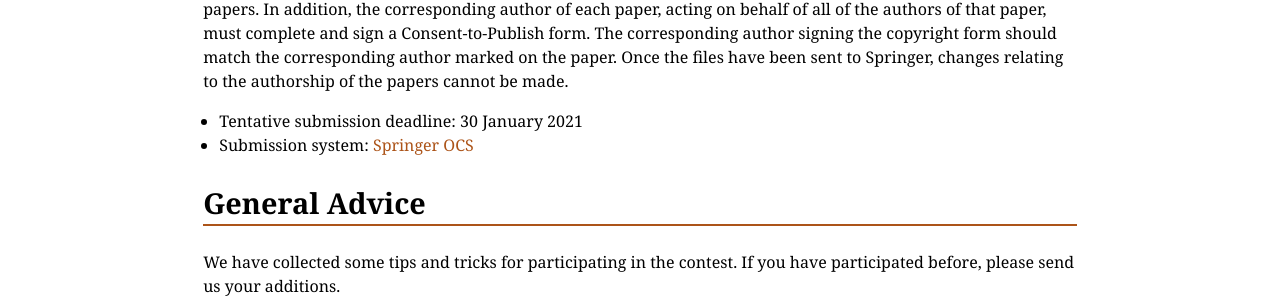
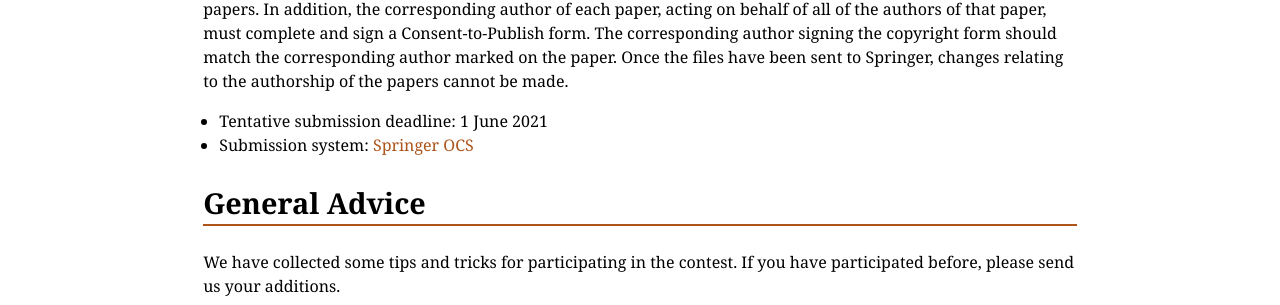
Before and after one commit to agentcontest/agentcontest.github.io, a Jekyll site: the page built from 2020/index.md, in a window 1280 px wide and 900 px high, scrolled down 3053 px. Shown: the part 150-455 px from the top of the window. Built offline with Jekyll 4.4.1, drawn with Linux system fonts in a browser that asks for light colours.

Commit message:
new tentative deadline

```diff
--- a/2020/index.md
+++ b/2020/index.md
@@ -106,7 +106,7 @@ published (as the [previous editions](https://link.springer.com/conference/mapc)
 
 Authors should consult Springer’s [authors’ guidelines](ftp://ftp.springernature.com/cs-proceeding/svproc/guidelines/Springer_Guidelines_for_Authors_of_Proceedings.pdf) and use their proceedings templates, either for [LaTeX](ftp://ftp.springernature.com/cs-proceeding/llncs/llncs2e.zip) or for [Word](ftp://ftp.springernature.com/cs-proceeding/llncs/word/splnproc1703.zip), for the preparation of their papers. Springer encourages authors to include their [ORCIDs](https://www.springer.com/gp/authors-editors/orcid?wt_mc=Other.Other.1.AUT642.ORCID+proceedings+pilot+2017&utm_medium=other&utm_source=other&utm_content=8232017&utm_campaign=1_barz01_orcid+proceedings+pilot+2017) in their papers. In addition, the corresponding author of each paper, acting on behalf of all of the authors of that paper, must complete and sign a Consent-to-Publish form. The corresponding author signing the copyright form should match the corresponding author marked on the paper. Once the files have been sent to Springer, changes relating to the authorship of the papers cannot be made.
 
-- Tentative submission deadline: 30 January 2021
+- Tentative submission deadline: 1 June 2021
 - Submission system: [Springer OCS](https://ocs.springer.com/ocs/en/home/MAPC2020)
 
 General Advice
```
